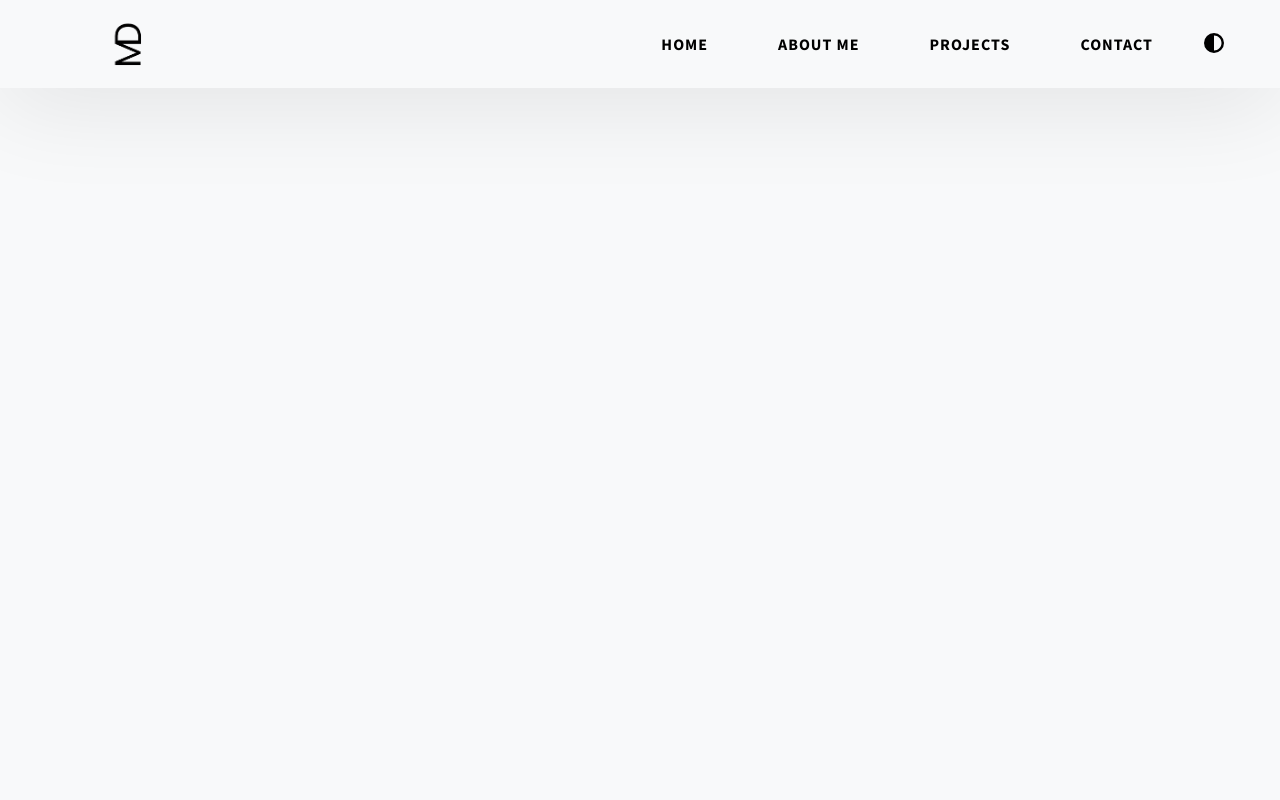
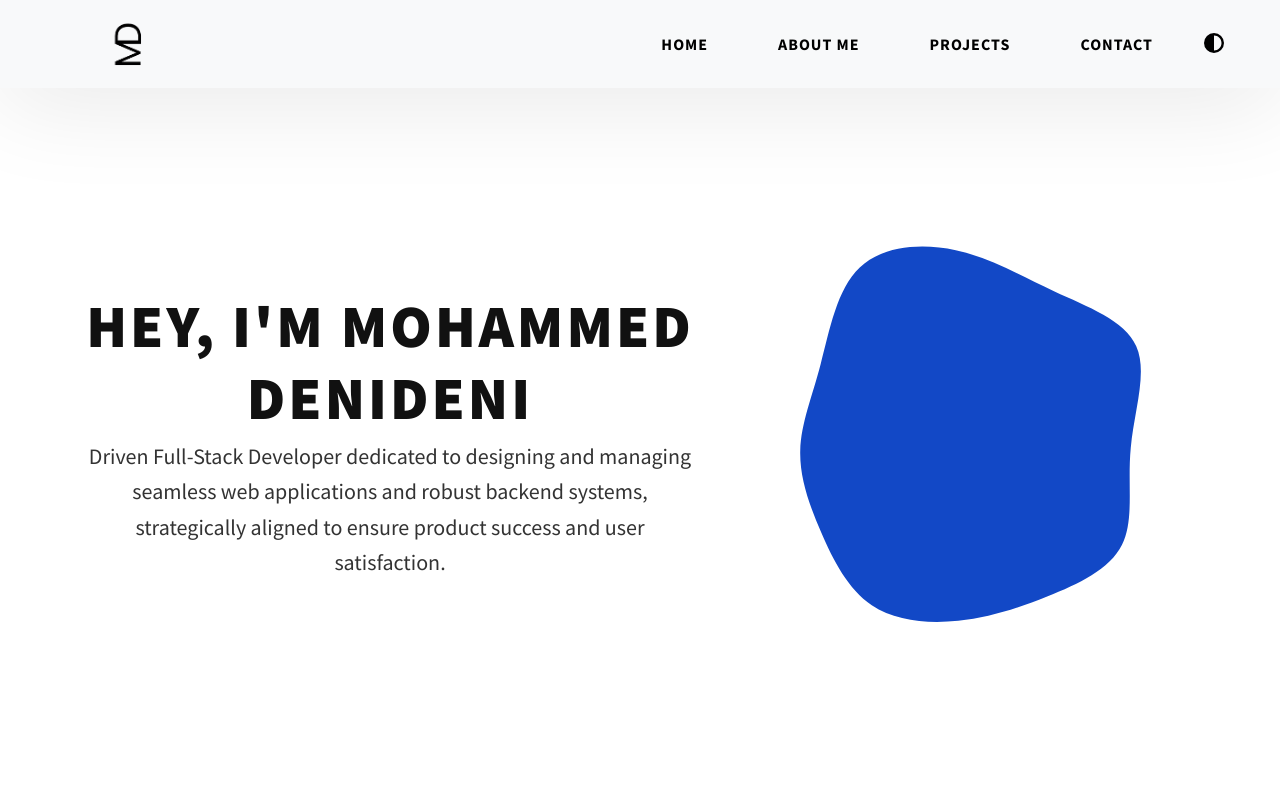
Before and after one commit to nini-btw/Portfolio, a React (Vite) app: page / in a window 1280 px wide. Shown: the top 800 px of the page. Built offline with nearby package versions, Linux system fonts and the light colour scheme.

Commit message:
landing page initialize

```diff
--- /dev/null
+++ b/src/components/ClippedImage.jsx
@@ -0,0 +1,29 @@
+const ClippedImage = () => {
+  return (
+    <div style={{ position: 'relative', width: '300px', height: '300px' }}>
+      <svg width="0" height="0">
+        <defs>
+          <clipPath id="clipPath">
+            <path
+              fill="#1248c6"
+              d="M37.6,-63.5C51,-57.3,65.9,-51.9,70.5,-41.5C75.2,-31.1,69.6,-15.5,68.3,-0.8C66.9,14,69.8,28,64.8,37.9C59.9,47.8,47.2,53.7,35.1,58.5C23,63.4,11.5,67.1,-0.7,68.3C-12.9,69.6,-25.9,68.4,-35.3,62.1C-44.7,55.7,-50.7,44.2,-55.5,33C-60.4,21.8,-64.2,10.9,-63.9,0.2C-63.6,-10.6,-59.2,-21.1,-55.7,-34.5C-52.1,-48,-49.3,-64.3,-40.1,-73C-31,-81.7,-15.5,-82.9,-1.7,-79.9C12.1,-76.9,24.1,-69.8,37.6,-63.5Z"
+              transform="translate(100 100) scale(1)"
+            />
+          </clipPath>
+        </defs>
+      </svg>
+      <img
+        src="../../images/png/20230615_182139-removebg-preview.png"
+        alt="Example"
+        style={{
+          width: '100%',
+          height: '100%',
+          clipPath: 'url(#clipPath)',
+          objectFit: 'cover',
+        }}
+      />
+    </div>
+  );
+};
+
+export default ClippedImage;
--- a/src/components/Home.jsx
+++ b/src/components/Home.jsx
@@ -1,8 +1,27 @@
+import '../stylesheets/homeS.sass'
+import blob from '../../images/svg/blob.svg'
+//import nini from '../../images/png/20230615_182139-removebg-preview.png'
+//import ClippedImage from './ClippedImage';
+
+
 function Home(){
     return(
         <>
-        <div className="home">
-            <h1>Home</h1>
+        <div className="overflow-hidden home d-flex justify-content-center align-items-center">
+            <div className="landing">
+                <h1 id='landing-header'>
+                    Hey, I&apos;m Mohammed Denideni
+                </h1>
+                <p id='landing-text'>
+                    Driven Full-Stack Developer dedicated to designing and managing seamless web applications and robust backend systems, strategically aligned to ensure product success and user satisfaction.
+                </p>
+            </div>
+            <div className="picture">
+               <img id='blob' src={blob} alt="" />
+            </div>
+        </div>
+        <div className="social">
+
         </div>
         </>
     )
--- a/src/index.sass
+++ b/src/index.sass
@@ -50,12 +50,6 @@ button
 textarea
   resize: none
 
-.home
-    margin-top: 5rem
-    width: 100vw
-    height: 100vh
-    background-color: $background-color
-
 .box
     background-color: red
     width: 100vw
--- /dev/null
+++ b/src/stylesheets/homeS.sass
@@ -0,0 +1,38 @@
+@use './variables'
+
+
+.home
+    @media (max-width: 62rem)
+        flex-direction: columns !important
+    .landing
+        max-width: 62rem
+    margin-top: 8rem
+    height: calc( 100vh - 8rem )
+    width:100vw
+    #landing-header
+        font-size: 6rem
+        text-transform: uppercase
+        letter-spacing: 3px
+        text-align: center
+        color: #111
+        font-weight: 800
+    #landing-text
+        color: #333
+        font-size: 2.2rem
+        text-align: center
+        width: 100%
+        line-height: 1.6
+    .picture
+        position: relative
+    #blob
+        width: 50rem
+        height: 50rem
+        transform: translate(1rem,1rem)
+    #nini
+        position: absolute
+        top: 0
+        left: 0
+        width: 100%
+        height: 100%
+        object-fit: cover
+        pointer-events: none
--- a/src/stylesheets/navS.sass
+++ b/src/stylesheets/navS.sass
@@ -28,7 +28,7 @@ $primary-color: #1248c6
 
 .nav-item
     padding: 2.2rem 3rem
-    display: inline-block
+    display: inline-blockho
     font-size: 1.6rem
     color: #333
     text-transform: uppercase
```
Also changed, not shown: images/png/20230615_182139-removebg-preview.png (added), images/svg/blob.svg (added).
